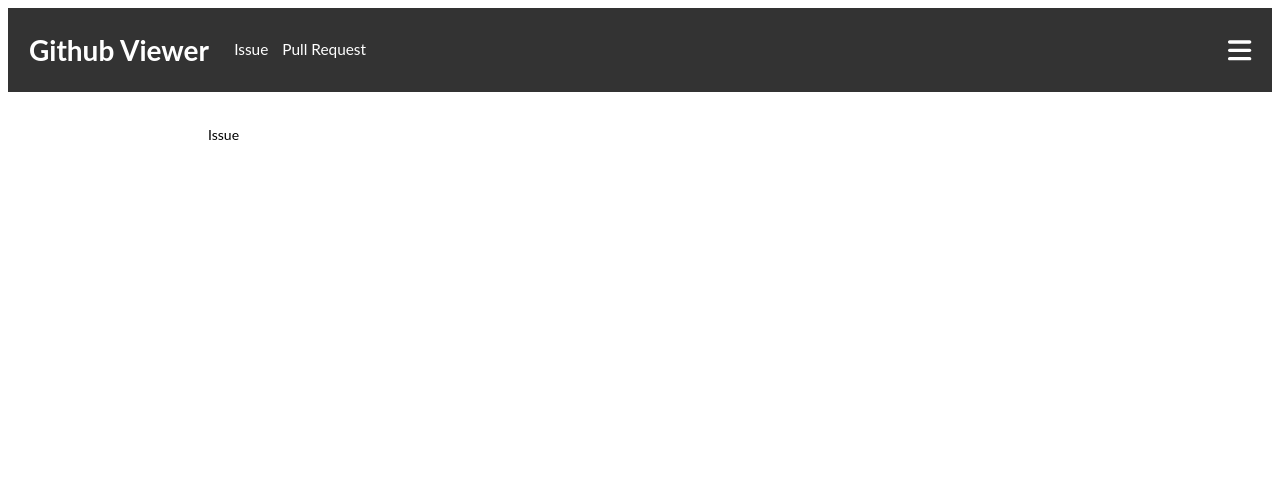
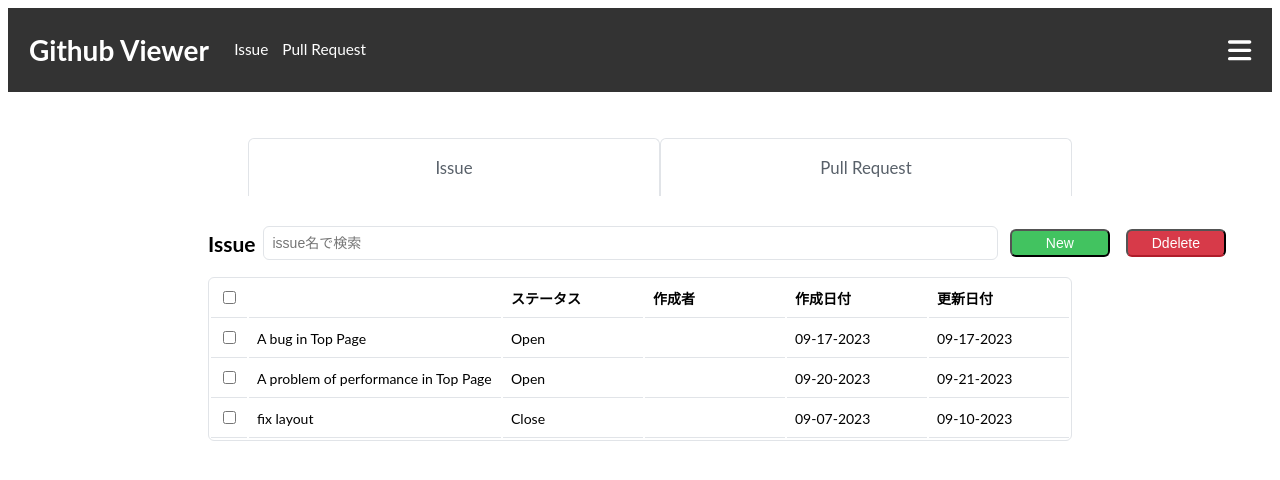
Before and after one commit to canopus-m-satoshi/redux-github-viewer, a React (Create React App) app: page /issue in a window 1280 px wide. Shown: the top 480 px of the page. Built offline with nearby package versions, Linux system fonts and the light colour scheme.

Commit message:
Issue.jsxでTabsコンポーネントを読み込ませる

```diff
--- a/src/pages/Issue.jsx
+++ b/src/pages/Issue.jsx
@@ -1,4 +1,6 @@
+import Tabs from '../components/organisms/Tabs'
+
 const Issue = () => {
-  return <div>Issue</div>
+  return <Tabs />
 }
 export default Issue
```
